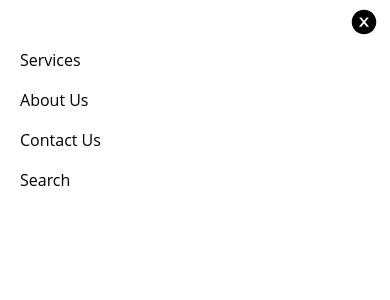
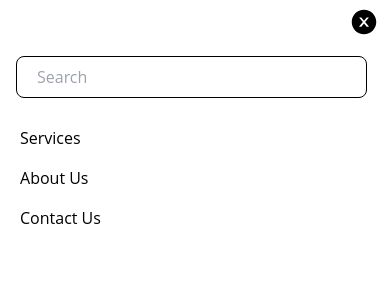
Before and after one commit to RehamanSyed/ai, a React (Create React App) app: page / in a window 390 px wide. Both pictures are taken after a click on the button 345 px from the left and 41 px from the top of the page. Shown: the top 300 px of the page. Built offline with nearby package versions, Linux system fonts and the light colour scheme.

Commit message:
update menu

```diff
--- a/src/shared/Header.jsx
+++ b/src/shared/Header.jsx
@@ -27,12 +27,29 @@ const Header = () => {
       icon: <IoSearchOutline className="ml-2" />,
     },
   ];
+  const mobilemenu = [
+    {
+      name: "Services",
+      hasIcon: false,
+    },
+    {
+      name: "About Us",
+      hasIcon: false,
+    },
+    {
+      name: "Contact Us",
+      hasIcon: false,
+    },
+  ];
   return (
+    <>
       <header className="App-header">
         <div className="container mx-auto w-full">
           <nav className="flex items-center justify-between flex-wrap  p-6">
             <div className="flex items-center flex-shrink-0  mr-6">
-            <span className="font-semibold text-2xl tracking-tight">LOGO</span>
+              <span className="font-semibold text-2xl tracking-tight">
+                LOGO
+              </span>
             </div>
             <div className="flex lg:hidden relative z-10">
               <button
@@ -48,7 +65,7 @@ const Header = () => {
                   return (
                     <li>
                       <a
-                      href="#responsive-header"
+                        href="#"
                         className="block mt-4 lg:flex justify-between items-center space-x-3 lg:mt-0  mr-4"
                       >
                         {list.name}
@@ -62,7 +79,7 @@ const Header = () => {
           </nav>
           <motion.div
             className={`${
-            showmenu ? "flex" : "hidden"
+              showmenu ? "block" : "hidden"
             } bg-white h-screen top-0 text-black absolute left-0 z-10 w-full`}
             animate={{ x: [0, 0] }}
             transition={{
@@ -75,11 +92,19 @@ const Header = () => {
             >
               <AiFillCloseCircle size="28" />
             </button>
-          <ul className="mt-10">
-            {menu.map((list, idx) => {
+
+            <div className="mt-14">
+              <input
+                type="text"
+                className="border p-2 px-5  outline-none w-[90%] rounded-lg mx-4 border-black"
+                placeholder="Search"
+              />
+            </div>
+            <ul className="mt-5 w-full">
+              {mobilemenu.map((list, idx) => {
                 return (
-                <li className="p-2 px-5">
-                  <a href="#responsive-header" className="flex ">
+                  <li className="">
+                    <a href="#" className="flex py-2 px-5 ">
                       {list.name}
                     </a>
                   </li>
@@ -89,6 +114,7 @@ const Header = () => {
           </motion.div>
         </div>
       </header>
+    </>
   );
 };
 
```
Lines whose indentation alone changed are shown as unchanged.
